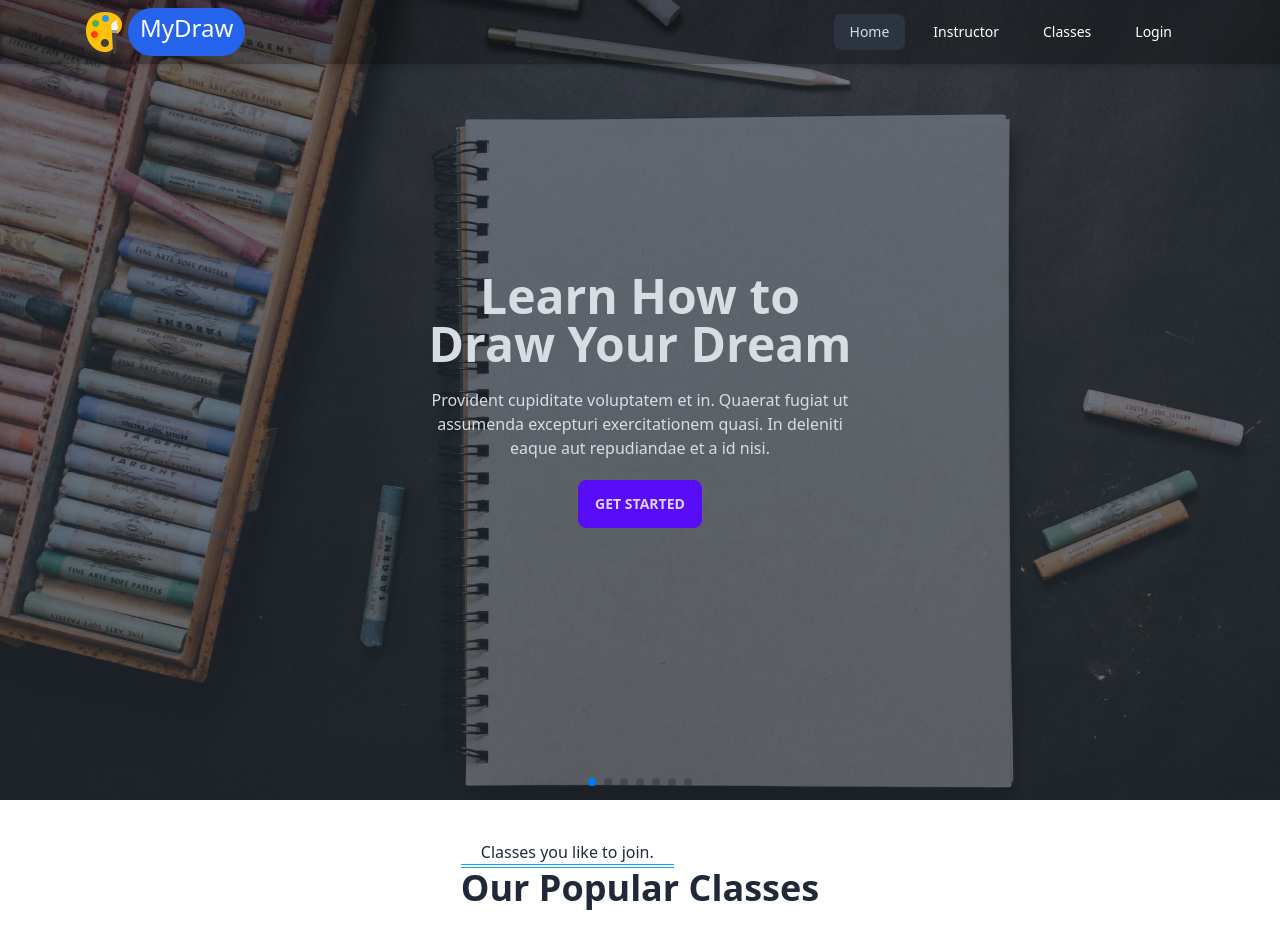
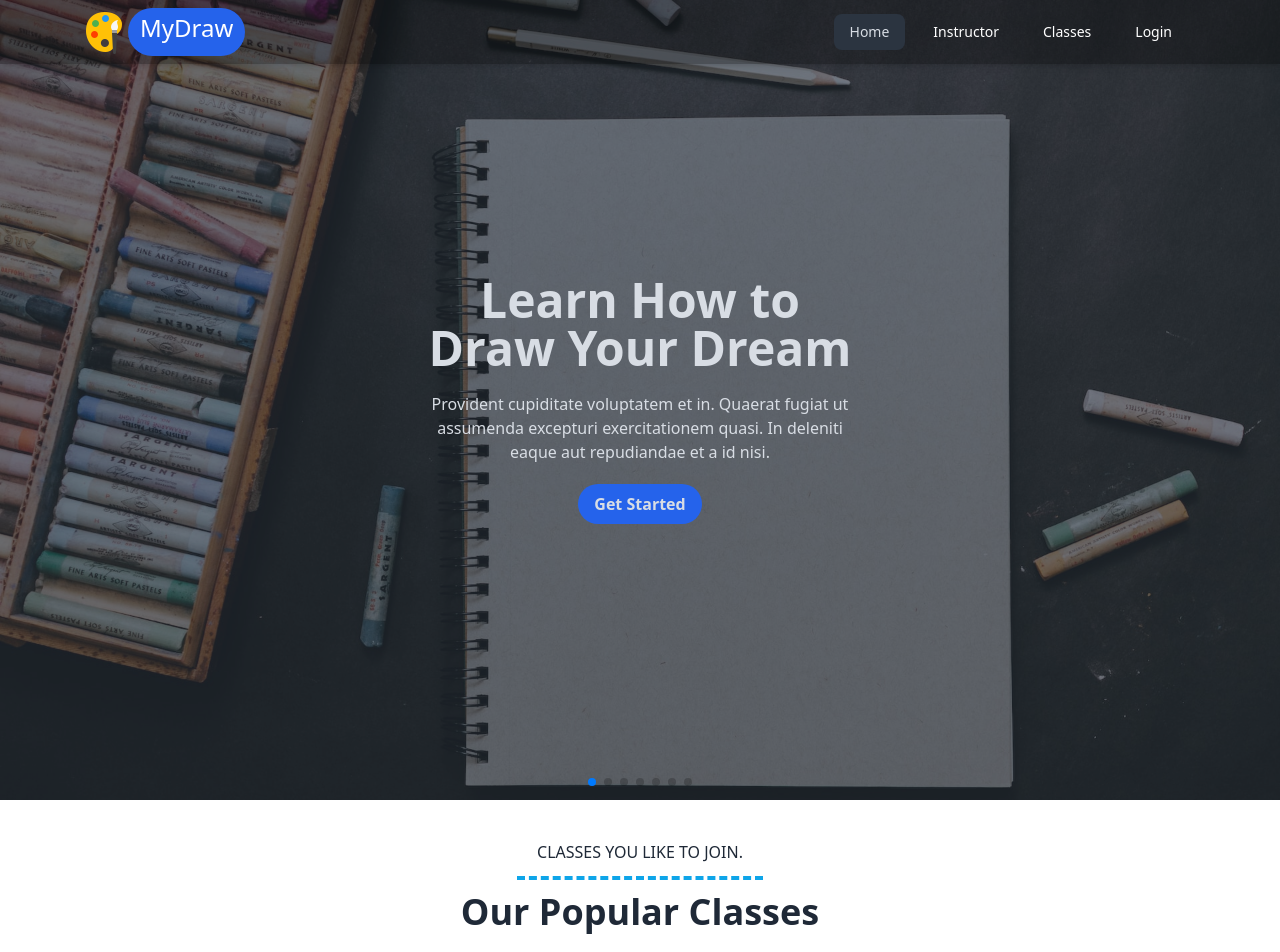
Before and after one commit to nahid-dev/summur-school-frontend, a React (Vite) app: page / in a window 1280 px wide. Shown: the top 952 px of the page. Built offline with nearby package versions, Linux system fonts and the light colour scheme.

Commit message:
section header done

```diff
--- a/src/components/SectionTitle/SectionTitle.jsx
+++ b/src/components/SectionTitle/SectionTitle.jsx
@@ -3,9 +3,9 @@ import React from "react";
 const SectionTitle = () => {
   return (
     <div className="text-center flex justify-center my-10">
-      <div className="text-center">
-        <div className="border-double border-b-4 border-sky-500 max-w-fit px-5 text-center">
-          <p>Classes you like to join.</p>
+      <div className="text-center flex flex-col items-center space-y-3">
+        <div className="border-dashed border-b-4 border-sky-500 max-w-fit px-5 text-center pb-3">
+          <p className="uppercase">Classes you like to join.</p>
         </div>
         <h4 className="text-4xl font-bold">Our Popular Classes</h4>
       </div>
--- a/src/components/Slider/Slider.jsx
+++ b/src/components/Slider/Slider.jsx
@@ -57,7 +57,7 @@ const Slider = () => {
                   assumenda excepturi exercitationem quasi. In deleniti eaque
                   aut repudiandae et a id nisi.
                 </p>
-                <button className="btn btn-primary">Get Started</button>
+                <button className="main-btn">Get Started</button>
               </div>
             </div>
           </div>
@@ -75,7 +75,7 @@ const Slider = () => {
                   assumenda excepturi exercitationem quasi. In deleniti eaque
                   aut repudiandae et a id nisi.
                 </p>
-                <button className="btn btn-primary">Get Started</button>
+                <button className="main-btn">Get Started</button>
               </div>
             </div>
           </div>
@@ -91,7 +91,7 @@ const Slider = () => {
                   assumenda excepturi exercitationem quasi. In deleniti eaque
                   aut repudiandae et a id nisi.
                 </p>
-                <button className="btn btn-primary">Get Started</button>
+                <button className="main-btn">Get Started</button>
               </div>
             </div>
           </div>
@@ -109,7 +109,7 @@ const Slider = () => {
                   assumenda excepturi exercitationem quasi. In deleniti eaque
                   aut repudiandae et a id nisi.
                 </p>
-                <button className="btn btn-primary">Get Started</button>
+                <button className="main-btn">Get Started</button>
               </div>
             </div>
           </div>
@@ -127,7 +127,7 @@ const Slider = () => {
                   assumenda excepturi exercitationem quasi. In deleniti eaque
                   aut repudiandae et a id nisi.
                 </p>
-                <button className="btn btn-primary">Get Started</button>
+                <button className="main-btn">Get Started</button>
               </div>
             </div>
           </div>
@@ -145,7 +145,7 @@ const Slider = () => {
                   assumenda excepturi exercitationem quasi. In deleniti eaque
                   aut repudiandae et a id nisi.
                 </p>
-                <button className="btn btn-primary">Get Started</button>
+                <button className="main-btn">Get Started</button>
               </div>
             </div>
           </div>
@@ -163,7 +163,7 @@ const Slider = () => {
                   assumenda excepturi exercitationem quasi. In deleniti eaque
                   aut repudiandae et a id nisi.
                 </p>
-                <button className="btn btn-primary">Get Started</button>
+                <button className="main-btn">Get Started</button>
               </div>
             </div>
           </div>
--- a/src/index.css
+++ b/src/index.css
@@ -1,3 +1,7 @@
 @tailwind base;
 @tailwind components;
 @tailwind utilities;
+
+.main-btn {
+  @apply bg-blue-600 px-4 py-2 rounded-full font-semibold hover:bg-blue-500 transition duration-200;
+}
```
